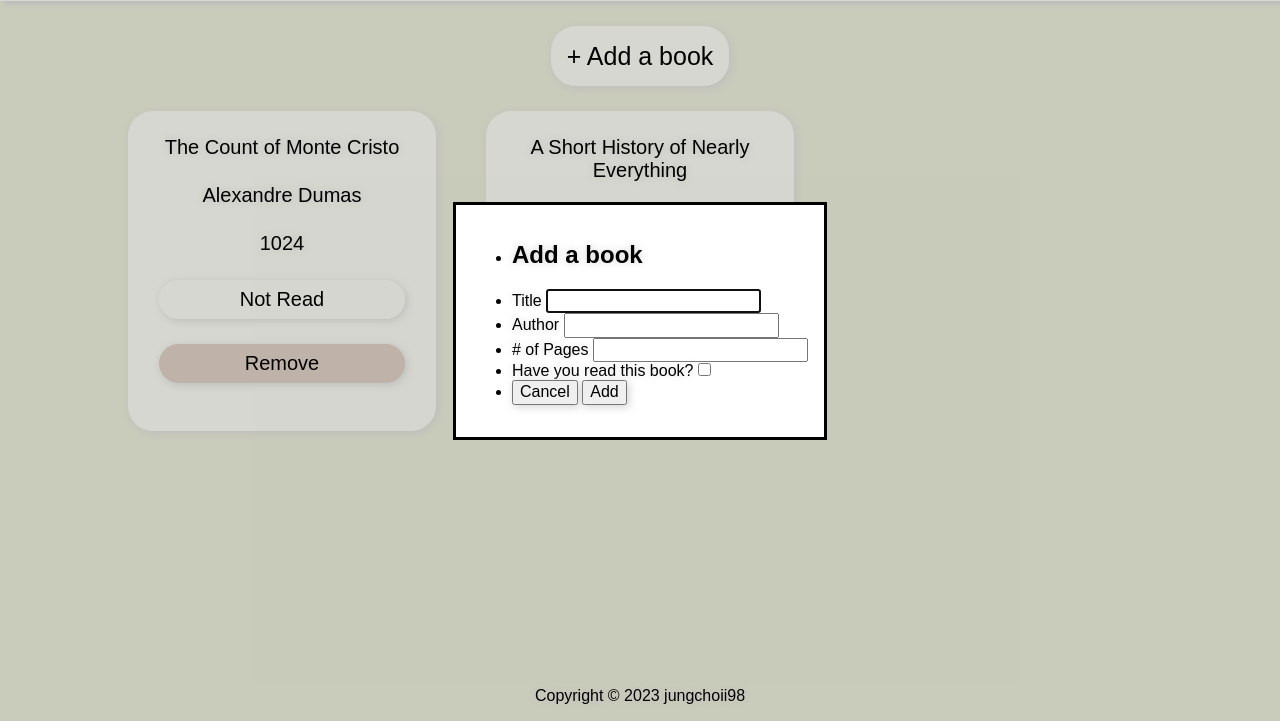
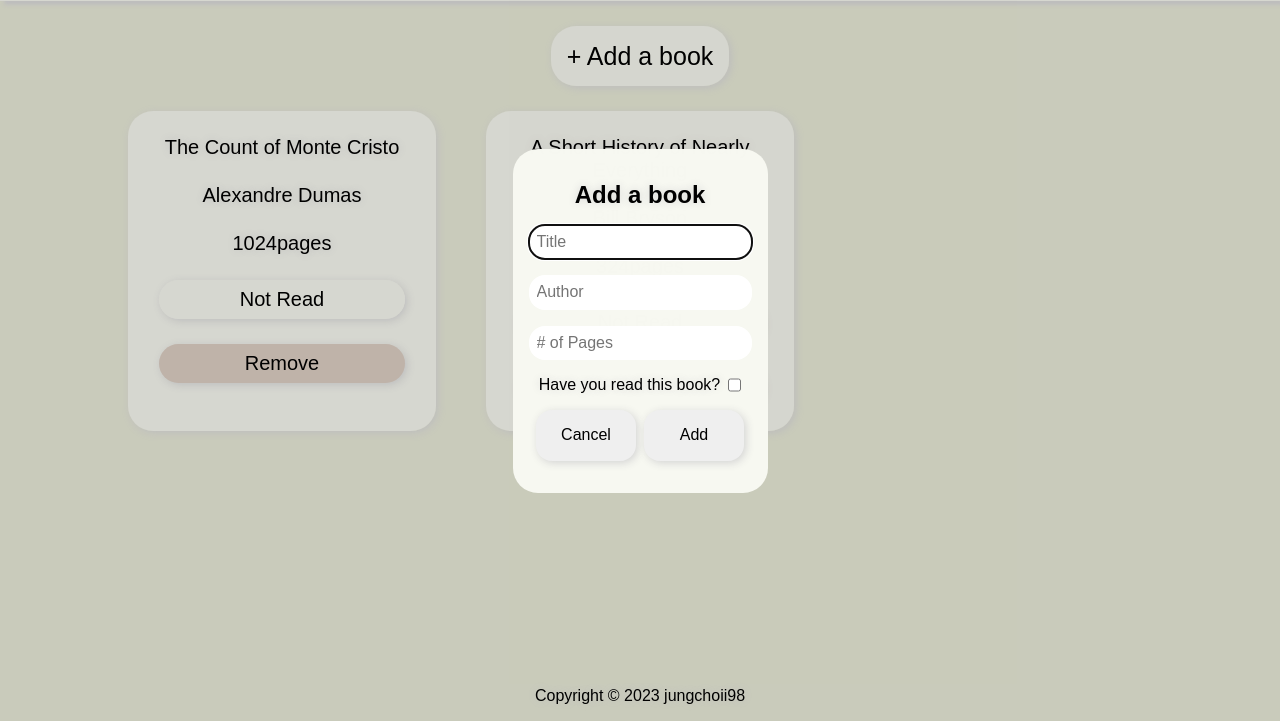
Before and after one commit to jungchoii98/TOP-Library, a website: page index.html in a window 1280 px wide. Both pictures are taken after a click on the button "+ Add a book". Shown: the part 79-800 px from the top of the page. Drawn offline with nearby package versions, Linux system fonts and the light colour scheme; a web font is replaced by a local one.

Commit message:
Add CSS to modal dialog box

```diff
--- a/index.html
+++ b/index.html
@@ -24,16 +24,13 @@
           <h2>Add a book</h2>
         </li>
         <li>
-          <label for="title-input">Title</label>
-          <input type="text" name="title-input" id="title-input">
+          <input type="text" name="title-input" id="title-input" placeholder="Title">
         </li>
         <li>
-          <label for="author-input">Author</label>
-          <input type="text" name="author-input" id="author-input">
+          <input type="text" name="author-input" id="author-input" placeholder="Author">
         </li>
         <li>
-          <label for="page-input"># of Pages</label>
-          <input type="number" name="page-input" id="page-input">
+          <input type="number" name="page-input" id="page-input" placeholder="# of Pages">
         </li>
         <li>
           <label for="read-input">Have you read this book?</label>
--- a/script.js
+++ b/script.js
@@ -91,7 +91,7 @@ function displayBooks() {
     let authorElement = document.createElement('p');
     authorElement.innerHTML = library.getBookAt(i).author;
     let pagesElement = document.createElement('p');
-    pagesElement.innerHTML = library.getBookAt(i).pages;
+    pagesElement.innerHTML = library.getBookAt(i).pages + 'pages';
     let readBtn = document.createElement('button');
     readBtn.innerHTML = library.getBookAt(i).getReadString();
     readBtn.addEventListener("click", toggleRead);
--- a/style.css
+++ b/style.css
@@ -102,6 +102,43 @@ article div button:last-of-type {
   background-color: #D5C7BC;
 }
 
+dialog {
+  border: none;
+  border-radius: 25px;
+  background-color: #f7f8f1fe;
+}
+
+form ul {
+  list-style-type: none;
+  display: flex;
+  flex-direction: column;
+  align-items: center;
+  gap: 16px;
+  padding: 0px;
+}
+
+form ul li {
+  display: flex;
+  gap: 8px;
+}
+
+form ul li input[type] {
+  border: none;
+  border-radius: 16px;
+  padding: 8px;
+}
+
+form ul li button {
+  border: none;
+  border-radius: 16px;
+  padding: 16px;
+  width: 100px;
+}
+
+h2 {
+  margin: 0px;
+}
+
 footer {
   display: flex;
   justify-content: center;
```
